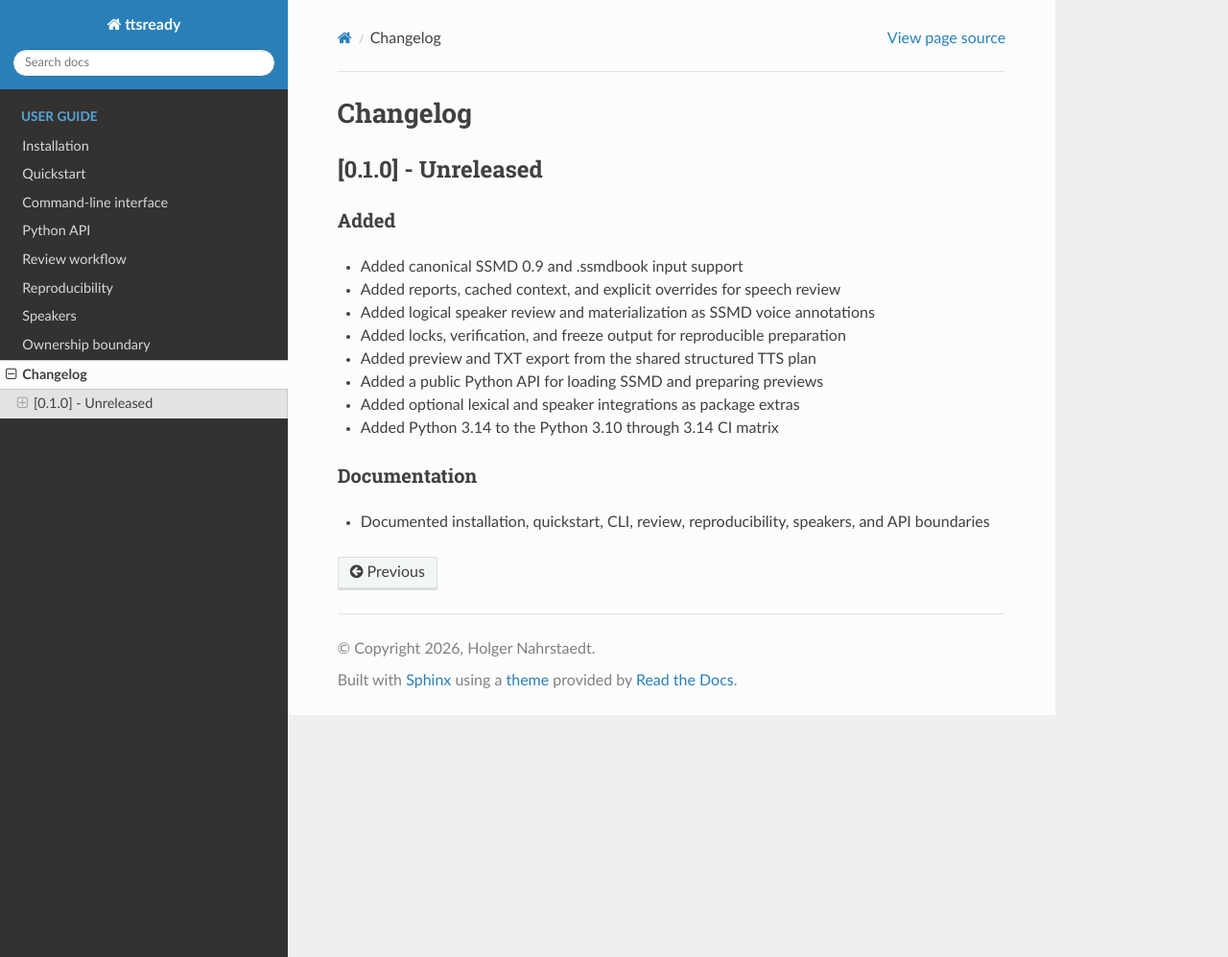
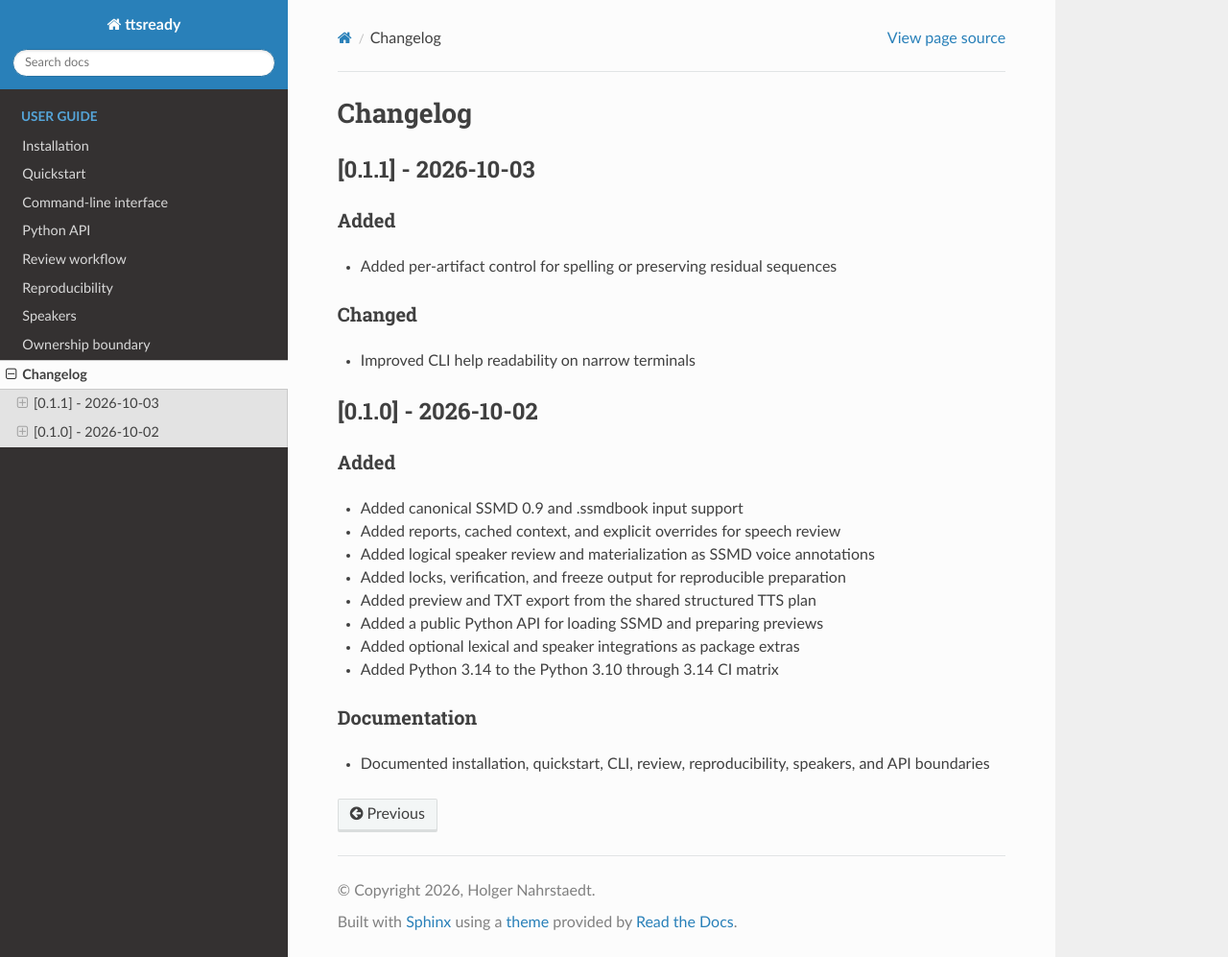
Before and after one commit to buchwandler/ttsready, a Sphinx documentation site: the page built from docs/changelog.md, in a window 1280 px wide and 997 px high. Shown: the whole window at 96% size. Built offline with Sphinx 7.4.7 and the Read the Docs theme 3.1.0, drawn with Linux system fonts in a browser that asks for light colours.

Commit message:
doc: changelog

```diff
--- a/docs/changelog.md
+++ b/docs/changelog.md
@@ -1,6 +1,18 @@
 # Changelog
 
-## [0.1.0] - Unreleased
+## [0.1.1] - 2026-10-03
+
+### Added
+
+- Added per-artifact control for spelling or preserving residual sequences
+
+### Changed
+
+- Improved CLI help readability on narrow terminals
+
+<!-- generated by releaseledger -->
+
+## [0.1.0] - 2026-10-02
 
 ### Added
 
```
Also changed, not shown: .ledger/releaseledger/data/ledgers/main/releases/0.1.0/release.md, .ledger/releaseledger/data/ledgers/main/releases/0.1.1/entries/entry-0001.md (added), .ledger/releaseledger/data/ledgers/main/releases/0.1.1/entries/entry-0002.md (added), .ledger/releaseledger/data/ledgers/main/releases/0.1.1/release.md (added), 9 other files.
